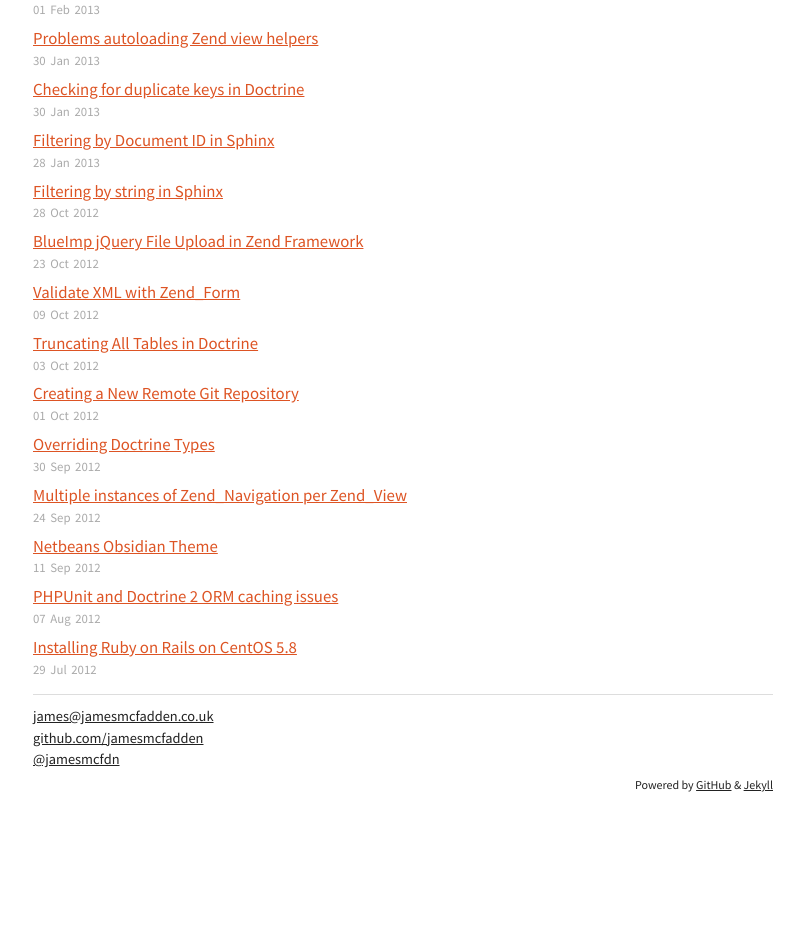
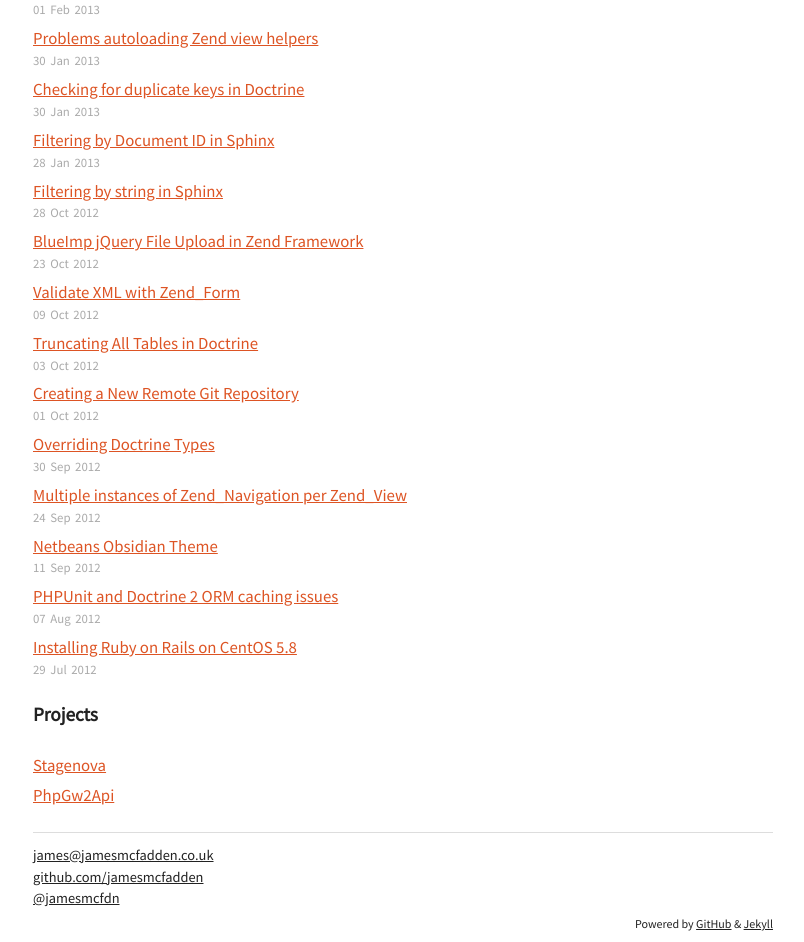
Before and after one commit to mcfdn/mcfdn.github.io, a Jekyll site: the page built from index.html, in a window 1280 px wide. Shown: the part 499-1441 px from the top of the page, without its empty margins (237-1041 px from the left). Built offline with Jekyll 4.4.1, drawn with Linux system fonts in a browser that asks for light colours; before the commit the page ends 1302 px from its top, so only the background shows below that.

Commit message:
Add active projects

```diff
--- a/css/style.css
+++ b/css/style.css
@@ -56,7 +56,15 @@ p {
     margin: 1em 0;
 }
 
-.post-entry h3 {
+.entry-list {
+    margin-bottom: 1.6em;
+}
+
+.entry-list li {
+    list-style-type: none;
+}
+
+.entry-list li h3 {
     margin: 0.5em 0 0 0;
     padding: 0;
     font-size: 1.05em;
--- a/index.html
+++ b/index.html
@@ -6,9 +6,19 @@ title: James McFadden
 <h2>Blog Posts</h2>
 <div class="entry-list">
     {% for post in site.posts %}
-        <div class="post-entry">
+        <li>
             <h3><a href="{{ post.url }}">{{ post.title }}</a></h3>
             <span class="entry-date">{{ post.date | date_to_string }}</span>
-        </div>
+        </li>
     {% endfor %}
 </div>
+
+<h2>Projects</h2>
+<div class="entry-list">
+    <li>
+        <h3><a href="http://stagenova.com">Stagenova</a></h3>
+    </li>
+    <li>
+        <h3><a href="https://github.com/jamesmcfadden/Php-Gw2-Api">PhpGw2Api</a></h3>
+    </li>
+</div>
```
